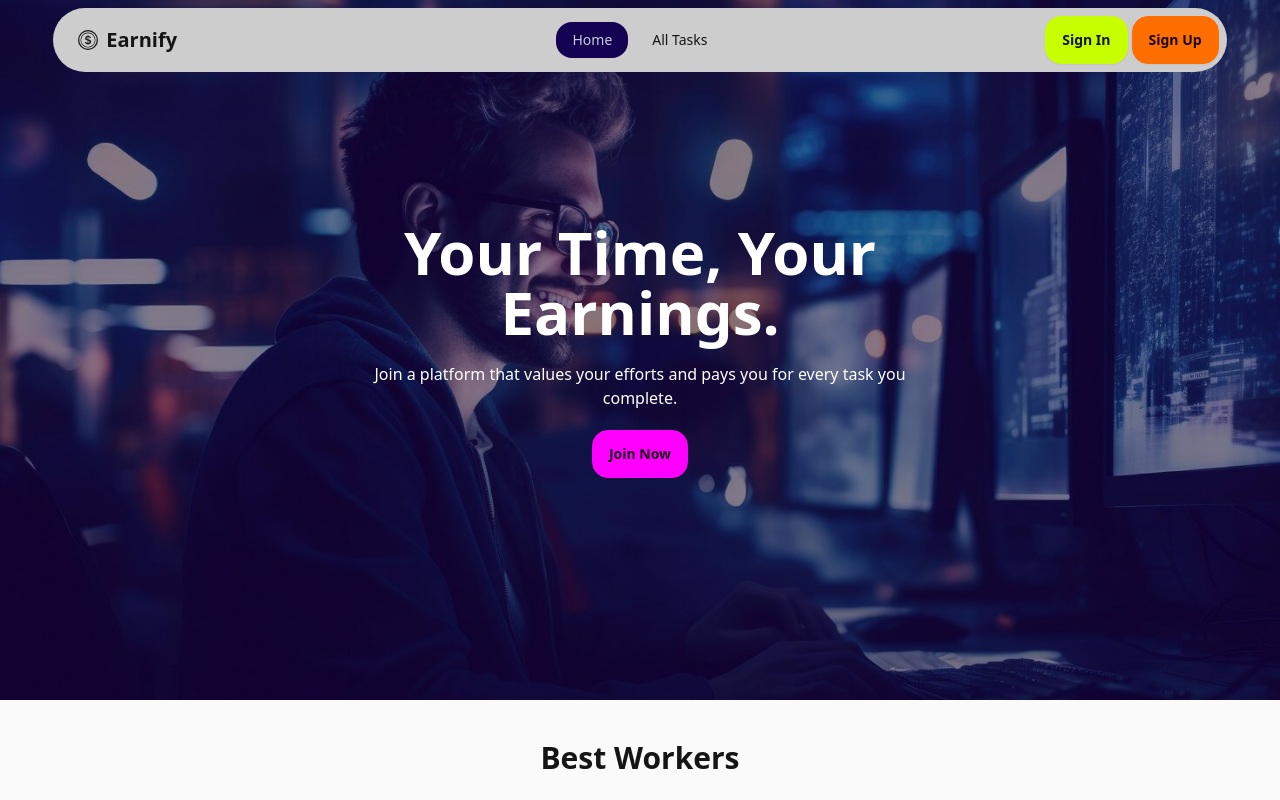
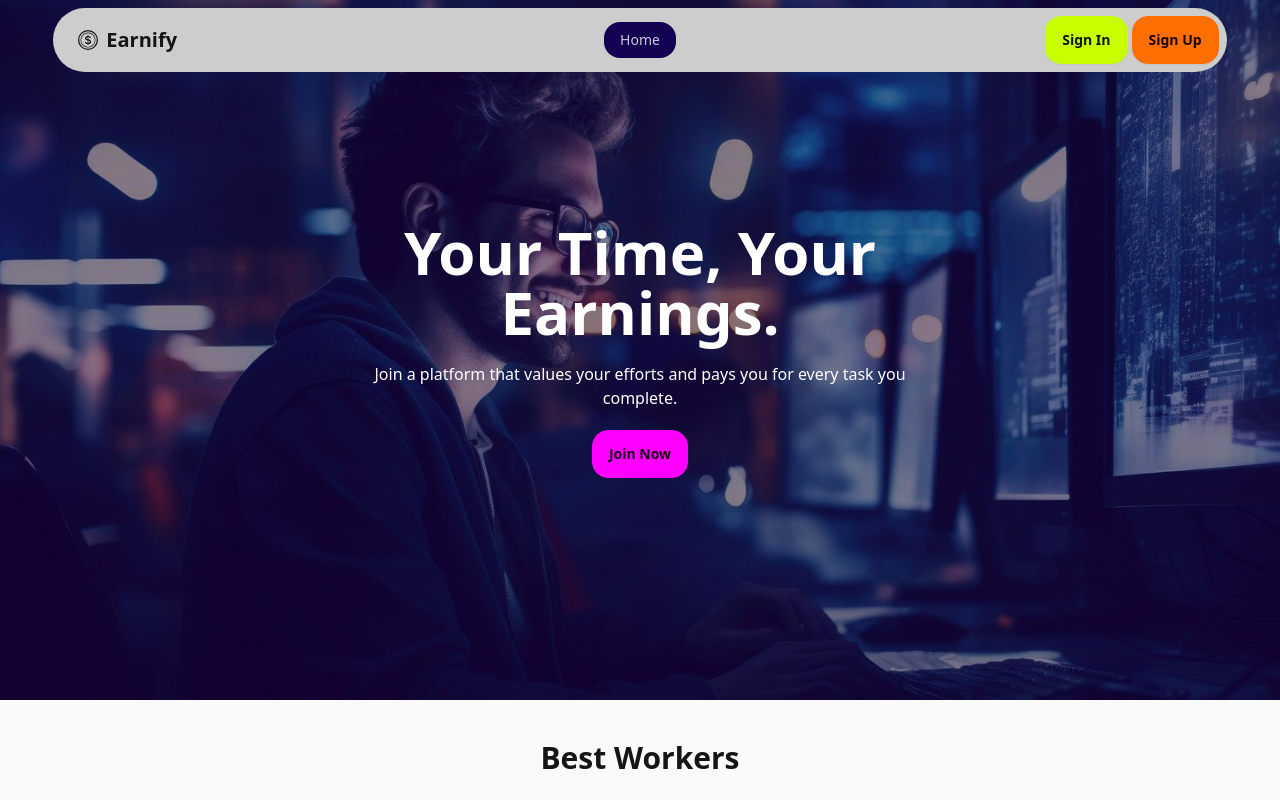
Before and after one commit to adnansyed101/earnify-client, a React (Vite) app: page / in a window 1280 px wide. Shown: the top 800 px of the page. Built offline with nearby package versions, Linux system fonts and the light colour scheme; no server answers.

Commit message:
Remove All tasks link

```diff
--- a/src/components/Navbar.jsx
+++ b/src/components/Navbar.jsx
@@ -15,9 +15,6 @@ const Navbar = () => {
     <>
       <li>
         <NavLink to="/">Home</NavLink>
-      </li>
-      <li>
-        <NavLink to="/alltasks">All Tasks</NavLink>
       </li>
       {user && user?.email && (
         <>
```
